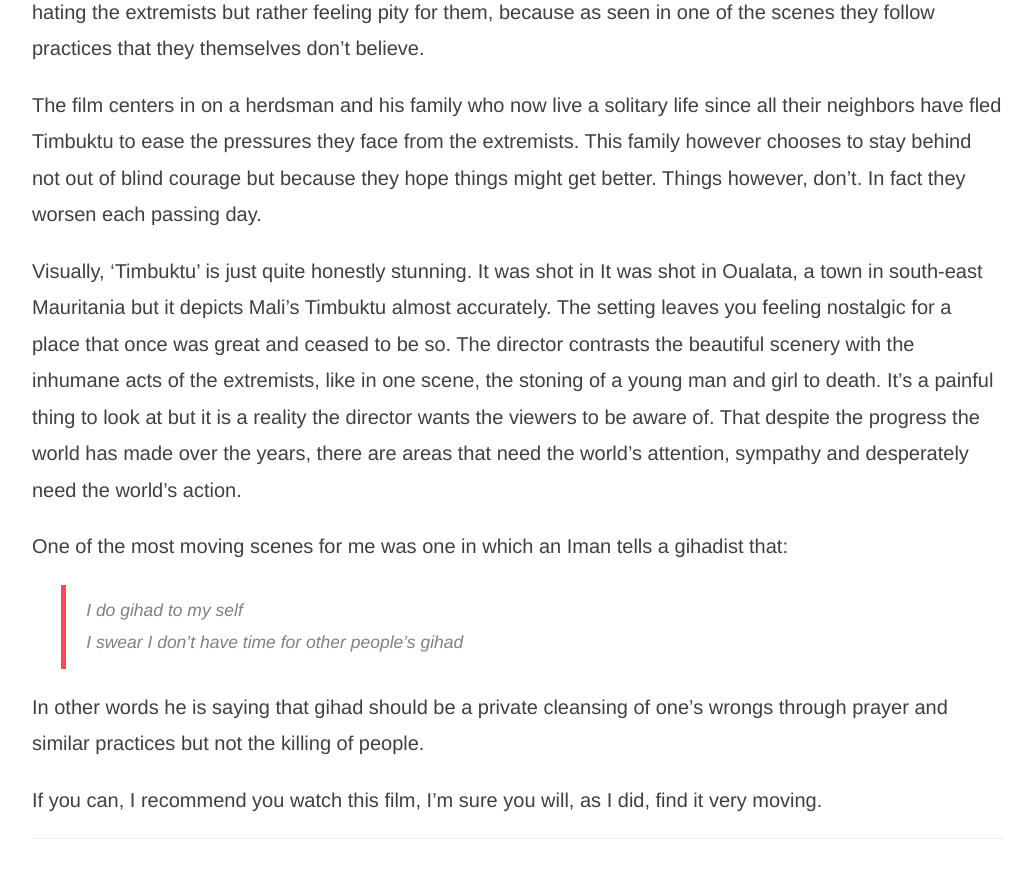
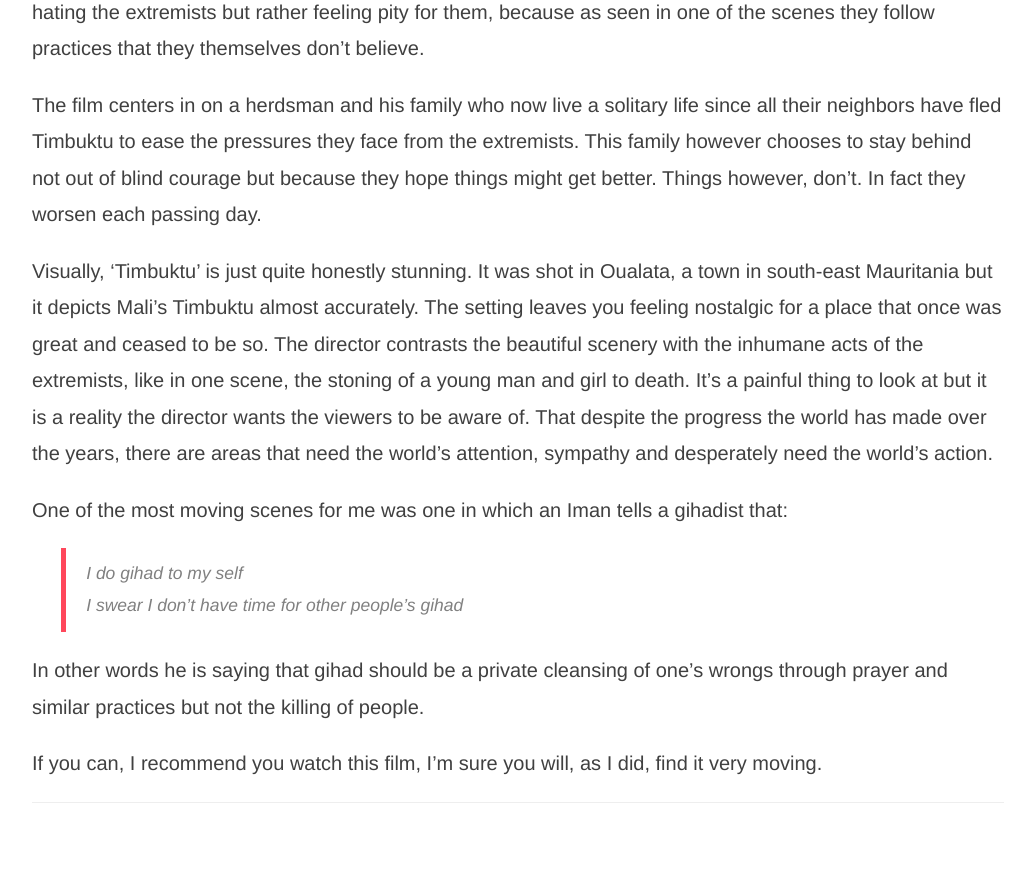
Before and after one commit to mgomes16/mutsinzi.github.io, a Jekyll site: the page built from _posts/2016-09-16-timbuktu.md, in a window 1280 px wide and 900 px high, scrolled down 1168 px. Shown: the top 878 px of the window, without its empty margins (137-1169 px from the left). Built offline with Jekyll 4.4.1, drawn with Linux system fonts in a browser that asks for light colours; a script that is not in the unit is left out; comment, search, counter and statistics services are not loaded.

Commit message:
edited timbuktu post

```diff
--- a/_posts/2016-09-16-timbuktu.md
+++ b/_posts/2016-09-16-timbuktu.md
@@ -15,7 +15,7 @@
 
 The film centers in on a herdsman and his family who now live a solitary life since all their neighbors have fled Timbuktu to ease the pressures they face from the extremists. This family however chooses to stay behind not out of blind courage but because they hope things might get better. Things however, don't. In fact they worsen each passing day.
 
-Visually, 'Timbuktu' is just quite honestly stunning. It was shot in It was shot in Oualata, a town in south-east Mauritania but it depicts Mali's Timbuktu almost accurately. The setting leaves you feeling nostalgic for a place that once was great and ceased to be so. The director contrasts the beautiful scenery with the inhumane acts of the extremists, like in one scene, the stoning of a young man and girl to death. It's a painful thing to look at but it is a reality the director wants the viewers to be aware of. That despite the progress the world has made over the years, there are areas that need the world's attention, sympathy and desperately need the world's action.
+Visually, 'Timbuktu' is just quite honestly stunning. It was shot in Oualata, a town in south-east Mauritania but it depicts Mali's Timbuktu almost accurately. The setting leaves you feeling nostalgic for a place that once was great and ceased to be so. The director contrasts the beautiful scenery with the inhumane acts of the extremists, like in one scene, the stoning of a young man and girl to death. It's a painful thing to look at but it is a reality the director wants the viewers to be aware of. That despite the progress the world has made over the years, there are areas that need the world's attention, sympathy and desperately need the world's action.
 
 One of the most moving scenes for me was one in which an Iman tells a gihadist that:
 
```
